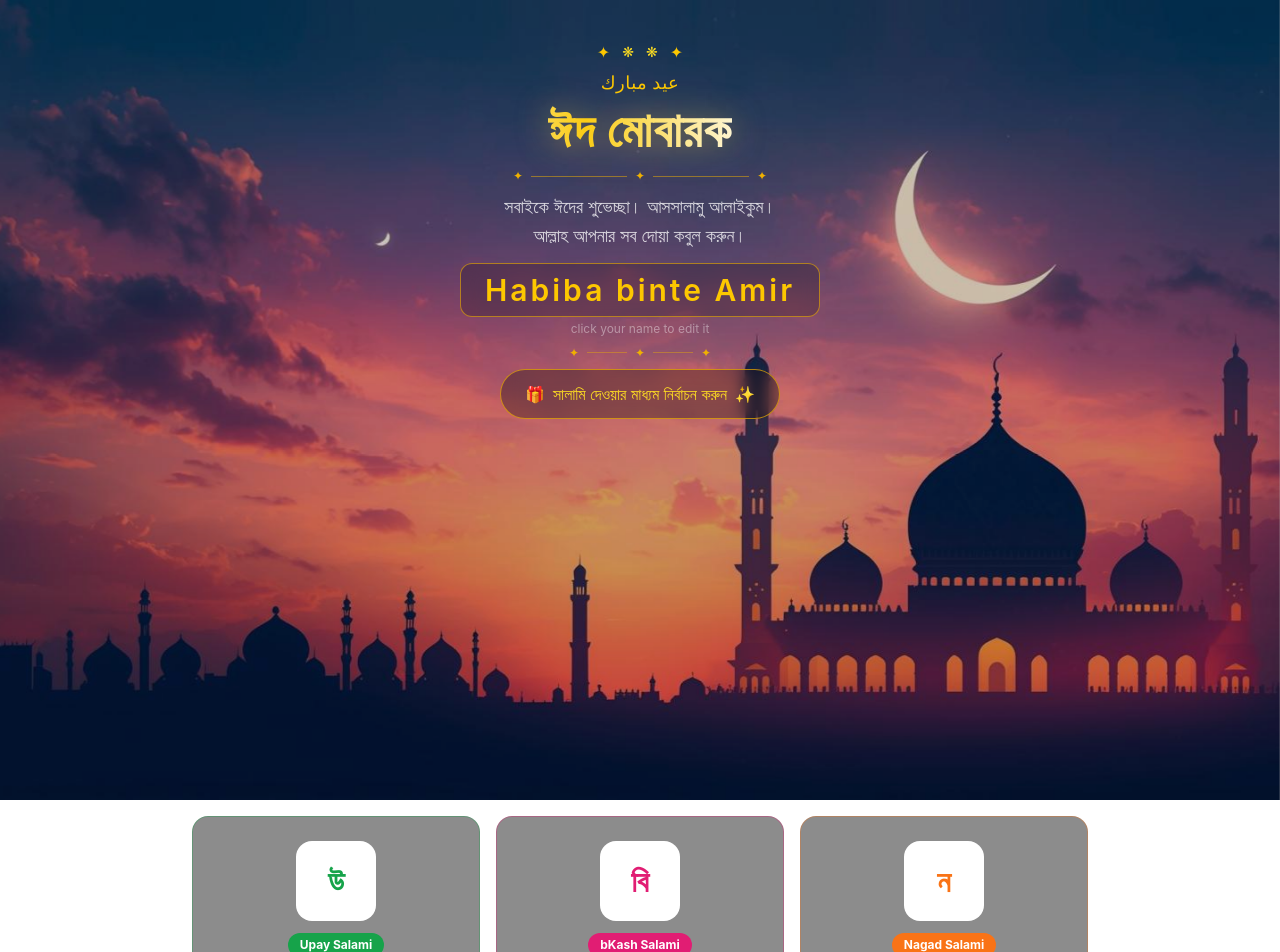
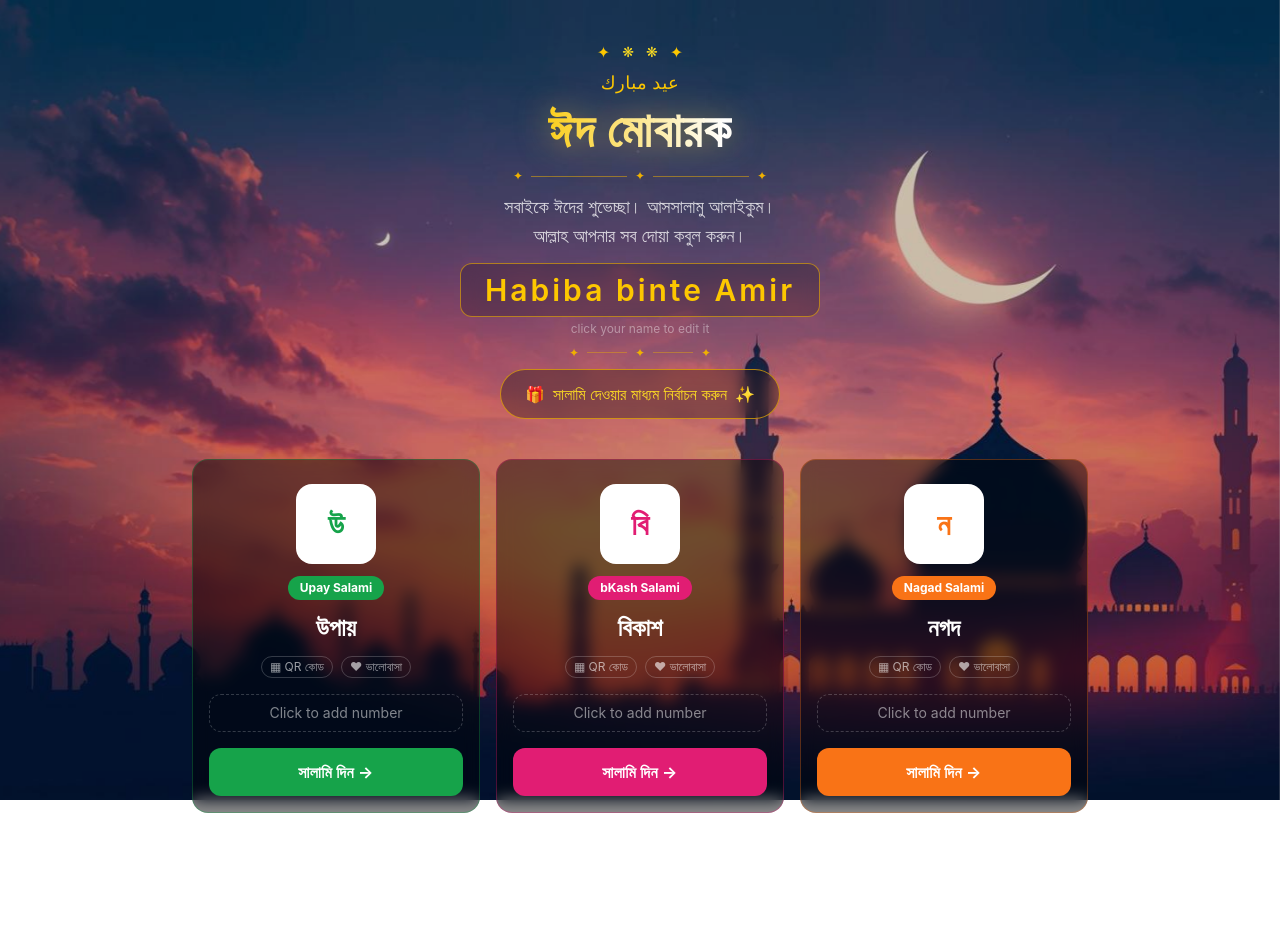
Before and after one commit to HabibaBinteAmir/Eid, a React (Vite) app: page / in a window 1280 px wide. Shown: the top 952 px of the page. Built offline with nearby package versions, Linux system fonts and the light colour scheme.

Commit message:
gap fixed

```diff
--- a/src/components/Payment.jsx
+++ b/src/components/Payment.jsx
@@ -189,7 +189,7 @@ const PaymentCard = ({ method }) => {
 
 export const Payment = () => {
   return (
-  <div className="w-full pt-4 pb-10 px-4">
+  <div className="w-full pt-10 pb-30 px-4">
 
       {/* Header */}
 
--- a/src/pages/Home.jsx
+++ b/src/pages/Home.jsx
@@ -32,7 +32,7 @@ export const Home = () => {
   };
 
   return (
-    <div className="relative w-full min-h-screen overflow-hidden">
+    <div className="relative w-full">
 
       {/* Background Image */}
       <div
@@ -44,8 +44,7 @@ export const Home = () => {
       <div className="fixed inset-0 bg-black/20" />
 
       {/* Content */}
-      {/* Content */}
-<div className="relative z-10 flex flex-col items-center justify-start pt-10  px-4 text-center">
+      <div className="relative z-10 flex flex-col items-center justify-center pt-10 px-4 text-center">
 
         {/* Stars */}
         <div className="flex items-center gap-3 mb-1">
```
